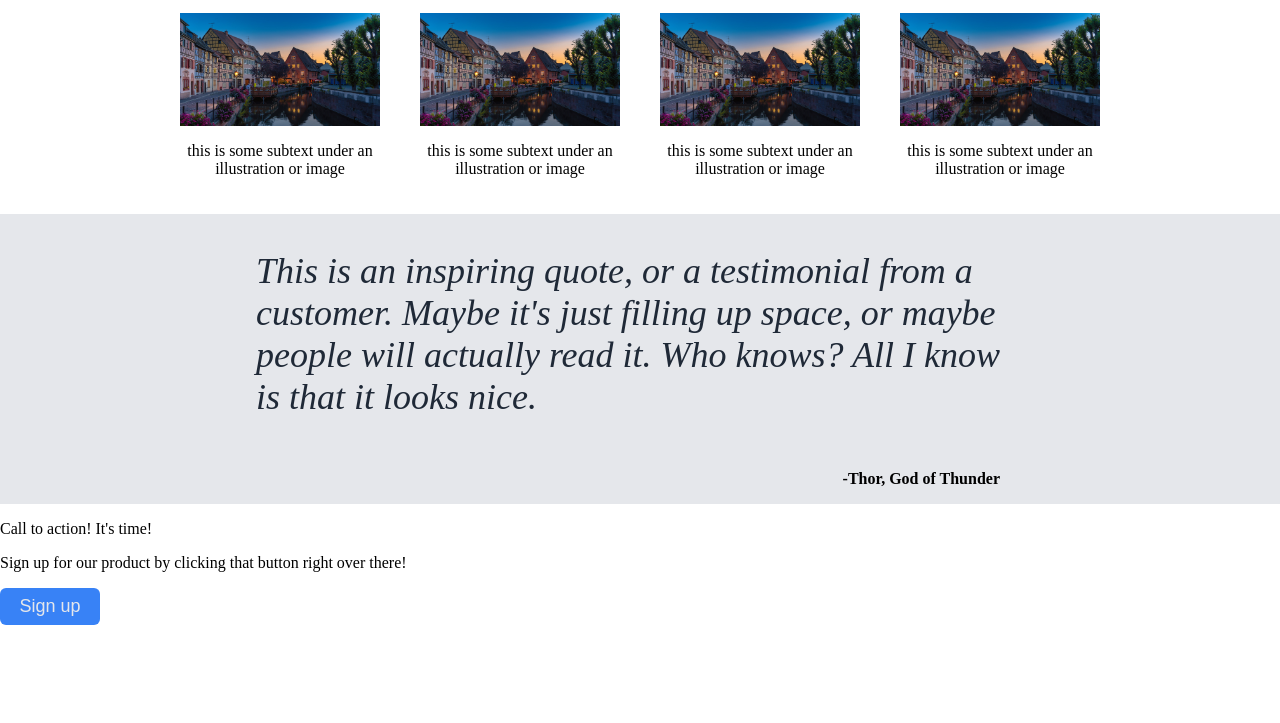
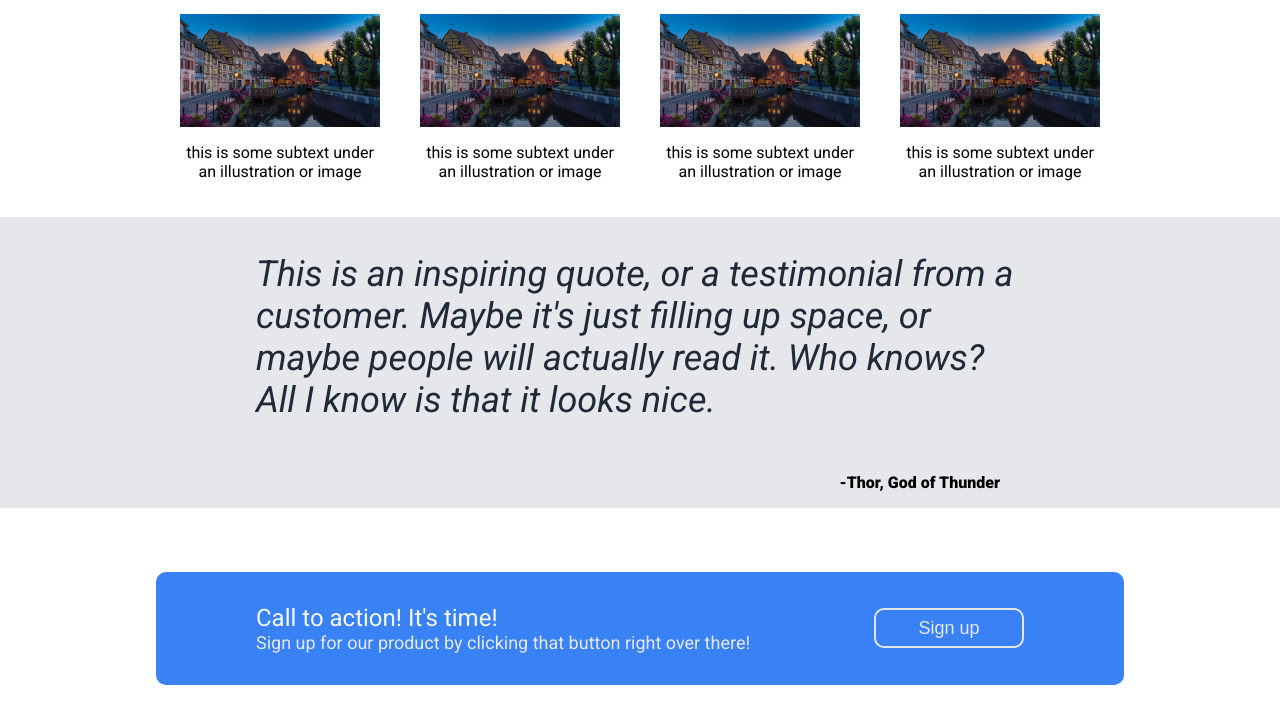
Before and after one commit to AmberlySB/landing-page, a plain HTML site: page index.html in a window 1280 px wide. Shown: the part 493-1216 px from the top of the page. Before the commit the page ends 1118 px from the top, so only its background shows below. Drawn offline with Linux system fonts and the light colour scheme.

Commit message:
Add style for the call to action section of webpage and link roboto font from google

```diff
--- a/index.html
+++ b/index.html
@@ -5,6 +5,9 @@
     <meta name="viewport" content="width=device-width, initial-scale=1.0">
     <title>Landing Page</title>
     <link rel="stylesheet" href="./style.css">
+    <link rel="preconnect" href="https://fonts.googleapis.com">
+    <link rel="preconnect" href="https://fonts.gstatic.com" crossorigin>
+    <link href="https://fonts.googleapis.com/css2?family=Roboto:ital,wght@0,100;0,300;0,400;0,500;0,700;0,900;1,100;1,300;1,400;1,500;1,700;1,900&display=swap" rel="stylesheet">
 </head>
 <body>
     <div class="header">
@@ -53,10 +56,12 @@
     <div class="call-to-action">
         <div class="cta-content">
             <div class="cta-text">
-                <p>Call to action! It's time!</p>
+                <p class="cta-title">Call to action! It's time!</p>
                 <p>Sign up for our product by clicking that button right over there!</p>
             </div>
-            <button>Sign up</button>
+            <div class="button-container">
+                <button class="cta-button">Sign up</button>
+            </div>
         </div>
     </div>
 </body>
--- a/style.css
+++ b/style.css
@@ -3,6 +3,7 @@ body {
     padding: 0;
     display: flex;
     flex-direction: column;
+    font-family: 'roboto', sans-serif;
 }
 a {
     text-decoration: none;
@@ -18,15 +19,16 @@ ul {
 
 button {
     background-color: #3882f6;
-    height: auto;
-    width: 100px;
+    height: 50;
+    width: 125px;
     padding: 8px 0;
     border: 0;
-    border-radius: 6px;
+    border-radius: 10px;
 }
 
 button, a,
-.header-text {
+.header-text,
+.cta-content {
     color: #E5E7EB;
     font-size: 18px;
 }
@@ -43,7 +45,8 @@ button, a,
     justify-content: space-between;
 }
 
-.logo {
+.logo,
+.cta-title {
     font-size: 24px;
     color: #F9FAF8;
 }
@@ -118,3 +121,37 @@ button, a,
     align-self: flex-end;
     margin-right: 280px;
 }
+
+.call-to-action {
+    display: flex;
+    justify-content: center;
+}
+
+.cta-content {
+    background-color: #3882f6;
+    border-radius: 10px;
+    width: 60%;
+    margin: 64px;
+    padding: 32px 100px;
+    display: flex;
+}
+
+button.cta-button {
+    border-color: #E5E7EB;
+    border-width: 2px;
+    border-style: solid;
+    width: 150px;
+    height: 40px;
+}
+
+.button-container {
+    display: flex;
+    align-items: center;
+    justify-content: center;
+    margin-left: auto;
+
+}
+
+.cta-text p {
+    margin: 0;
+}
```
